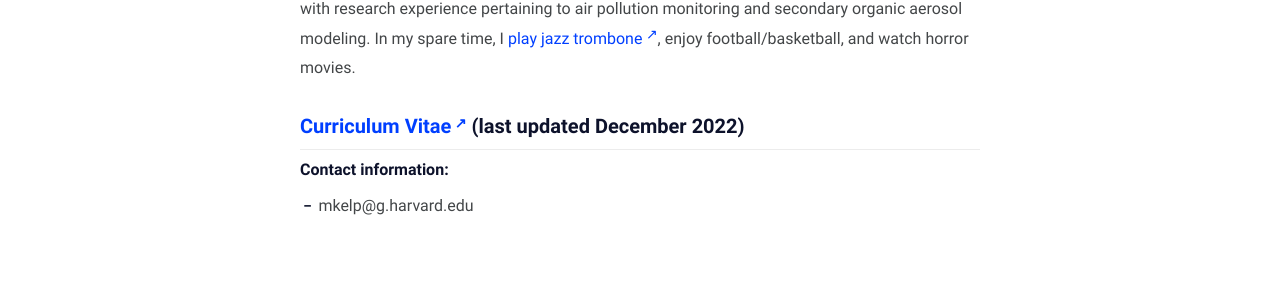
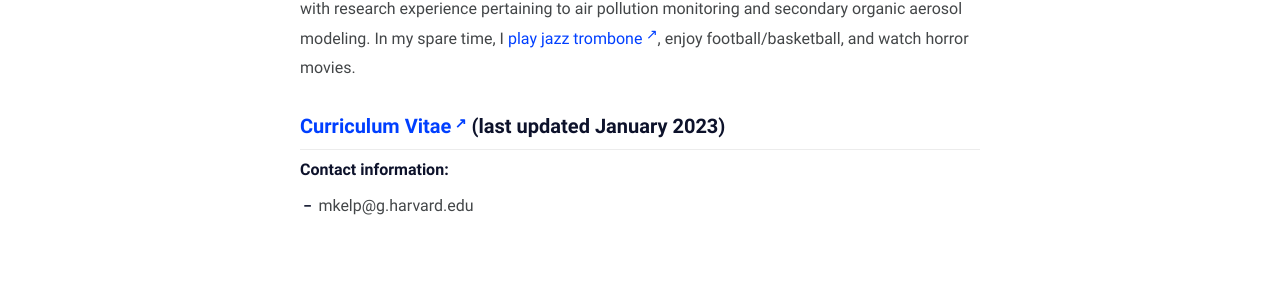
Before and after one commit to mkelp/mkelp.github.io, a Jekyll site: the page built from aboutMe.md, in a window 1280 px wide. Shown: the part 1078-1385 px from the top of the page. Built offline with Jekyll 4.4.1, drawn with Linux system fonts in a browser that asks for light colours.

Commit message:
JanCV 2023

```diff
--- a/_includes/footer.html
+++ b/_includes/footer.html
@@ -3,7 +3,7 @@
   <!-- <a class="footer_item" href=https://scholar.google.com/citations?user=jW7E7XAAAAAJ&hl=en target="_blank" rel="noreferrer noopener"
     >Google Scholar</a> -->
 
-  <a class="footer_item" href="https://makotokelp.com/assets/mkelpCV_Dec2022.pdf" target="_blank" rel="noreferrer noopener">
+  <a class="footer_item" href="https://makotokelp.com/assets/mkelpCV_Jan2023.pdf" target="_blank" rel="noreferrer noopener">
     <img src="assets/img/icon.cv.svg" style=
     "height: 31px; margin-left: 12px" class="social-icon"></a>
 
--- a/aboutMe.md
+++ b/aboutMe.md
@@ -18,7 +18,7 @@
 Before coming to Harvard, I worked as a junior research scientist at the University of Washington with Prof. Julian Marshall on air quality case studies and applications of machine learning methods to chemical mechanisms. I earned my B.A. in chemistry from Reed College, with research experience pertaining to air pollution monitoring and secondary organic aerosol modeling. In my spare time, I [play jazz trombone](https://soundcloud.com/philosophytalk/it-dont-mean-a-thing-from-your-lying-eyes-112915){:target="_blank"}, enjoy football/basketball, and watch horror movies.
 
 
-### [Curriculum Vitae]({{ site.url }}/assets/mkelpCV_Dec2022.pdf){:target="_blank"} (last updated December 2022)
+### [Curriculum Vitae]({{ site.url }}/assets/mkelpCV_Jan2023.pdf){:target="_blank"} (last updated January 2023)
 
 
 **Contact information:**
```
Also changed, not shown: publications.md (+1 -1 lines), research.md (+1 -1 lines), 1 other file.
